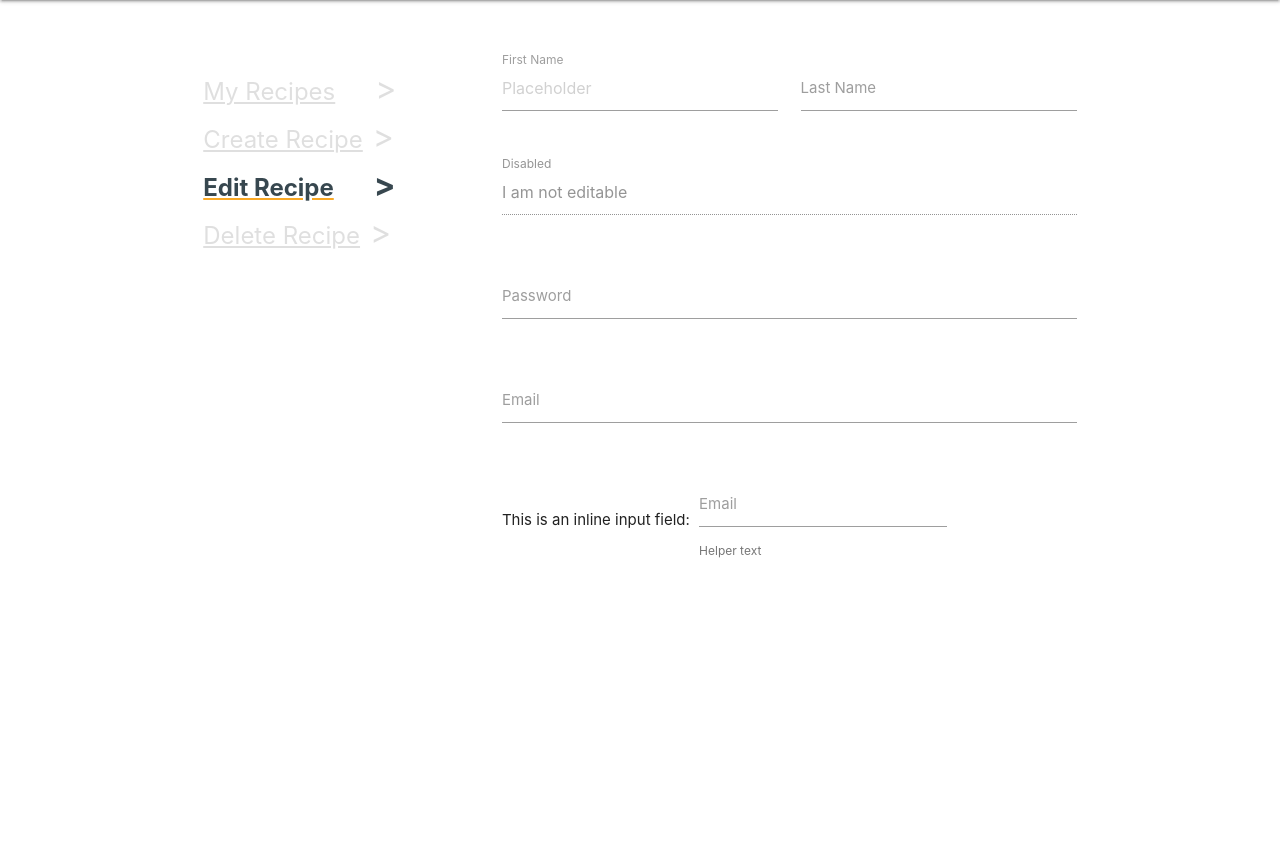
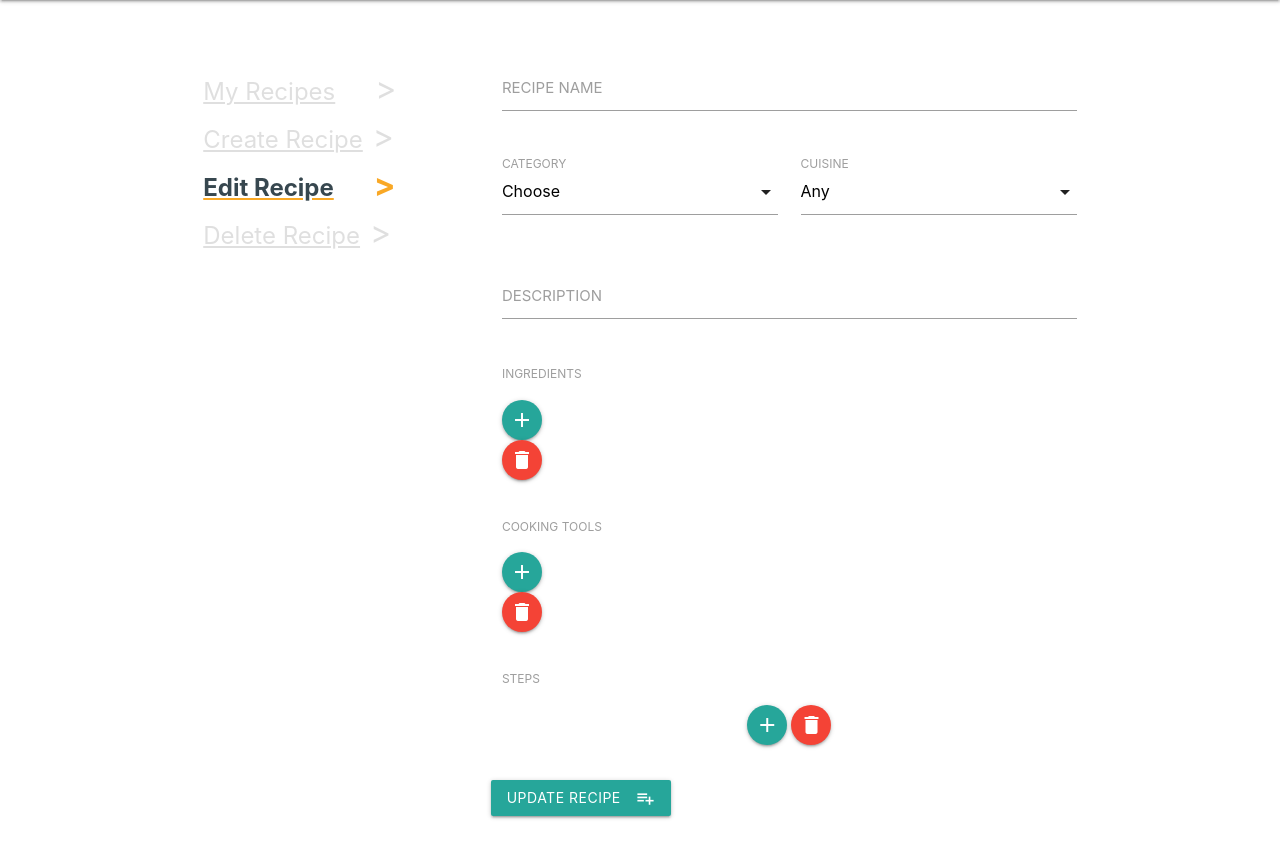
Before and after one commit to wickyakloe/Online-Cookbook, a Flask app: template templates/editrecipe.html in a window 1280 px wide. Shown: the part 64-920 px from the top of the page. Before the commit the page ends 622 px from the top, so only its background shows below. Run offline with Flask 2, Linux system fonts and the light colour scheme; the template is opened without the code that fills it, so the values that code supplies are empty; some libraries are stand-ins or nearby versions.

Commit message:
Populate fields with data based on recipe id and route to update view on submit

```diff
--- a/templates/editrecipe.html
+++ b/templates/editrecipe.html
@@ -2,55 +2,175 @@
 {% block content %}
 <div class="row">
     <div class="col s4">
-    <!-- Grey navigation panel -->
-    <ul class="crudMenu">
+      <a href="#" data-target="mobile-demo" class="sidenav-trigger hide-on-med-and-up burgerIcon"><i class="material-icons">menu</i><p>Create Recipe</p></a>
+      <ul class="crudMenu hide-on-small-only">
           <li><a href="#" class="crudMenuItem">My Recipes</a><span class="right-align chevronMenuItem chevronAlign">></span></li>
           <li><a href="#" class="crudMenuItem">Create Recipe</a><span class="right-align chevronMenuItem">></span></li>
-        <li><a href="#" class="crudMenuItem crudActive">Edit Recipe</a><span class="right-align chevronMenuItem chevronAlign crudActive">></span></li>
+          <li><a href="#" class="crudMenuItem crudActive">Edit Recipe</a><span class="right-align chevronMenuItem chevronAlign chevronActive">></span></li>
           <li><a href="#" class="crudMenuItem">Delete Recipe</a><span class="right-align chevronMenuItem">></span></li>
       </ul>
     </div>
 
-    <div class="col s8">
-    <!-- Teal page content  -->
-    <div class="row valign-wrapper">
+    <ul class="sidenav" id="mobile-demo">
+        <li><a href="#" class="crudMenuItem">My Recipes</a></li>
+        <li><a href="#" class="crudMenuItem crudActive">Create Recipe</a></li>
+        <li><a href="#" class="crudMenuItem">Edit Recipe</a></li>
+        <li><a href="#" class="crudMenuItem">Delete Recipe</a></li>
+     </ul>
+
+    <div class="col s12 m8">
+      <form action="{{ url_for('update_recipe', recipe_id=recipe._id) }}" method="POST">
+        <div class="row">
+          <div class="input-field col s12">
+            <input id="recipe_name" name="recipe_name" type="text" class="validate" value="{{recipe.title}}">
+            <label for="recipe_name">RECIPE NAME</label>
+          </div>
+        </div>
+        <div class="row">
           <div class="input-field col s6">
-              <input placeholder="Placeholder" id="first_name" type="text" class="validate">
-              <label for="first_name">First Name</label>
+            <select>
+              <option value="" disabled selected>Choose</option>
+              <option value="1">Option 1</option>
+              <option value="2">Option 2</option>
+              <option value="3">Option 3</option>
+            </select>
+            <label>CATEGORY</label>
           </div>
           <div class="input-field col s6">
-              <input id="last_name" type="text" class="validate">
-              <label for="last_name">Last Name</label>
+            <select>
+              <option value="" disabled selected>Any</option>
+              <option value="1">Option 1</option>
+              <option value="2">Option 2</option>
+              <option value="3">Option 3</option>
+            </select>
+            <label>CUISINE</label>
           </div>
         </div>
         <div class="row">
           <div class="input-field col s12">
-              <input disabled value="I am not editable" id="disabled" type="text" class="validate">
-              <label for="disabled">Disabled</label>
+            <input id="description" name="description" type="text" class="validate" value="{{recipe.description}}">
+            <label for="desciption">DESCRIPTION</label>
+          </div>
+        </div>
+        <label for="ingredient1">INGREDIENTS</label>
+        <div class="row">
+          {% for ingredientNo, ingredient in recipe.ingredients.items() %}
+          <div class="input-field col s3 {{ingredientNo}}">
+            <input id="{{ingredientNo}}" name="{{ingredientNo}}" type="text" class="validate ingredient" value="{{ingredient}}">
+          </div>
+          {% endfor %}
+          <div class="input-field col s2">
+              <a class="btn-floating waves-effect waves-light" onclick="addIngredient()"><i class="material-icons">add</i></a>
+              <a class="btn-floating waves-effect waves-light red" onclick="removeLastIngredient()"><i class="material-icons">delete</i></a>
+           </div>
+        </div>
+        <label for="cooking_tool1">COOKING TOOLS</label>
+        <div class="row">
+          {% for toolNo, tool in recipe.cooking_tools.items() %}
+          <div class="input-field col s3 {{toolNo}}">
+            <input id="{{toolNo}}" name="{{toolNo}}" type="text" class="validate cooking_tool" value="{{tool}}">
+          </div>
+          {% endfor %}
+          <div class="input-field col s2">
+            <a class="btn-floating waves-effect waves-light" onclick="addTool()"><i class="material-icons">add</i></a>
+            <a class="btn-floating waves-effect waves-light red" onclick="removeLastTool()"><i class="material-icons">delete</i></a>
+          </div>
+        </div>
+        <label for="step1">STEPS</label>
+        <div class="row">
+          {% for stepNo, step in recipe.steps.items() %}
+          <div class="input-field col s12 {{stepNo}}">
+            <span class="prefix">{{stepNo[4]}}</span>
+            <input id="{{stepNo}}" name="{{stepNo}}" type="text" class="validate" value="{{step}}">
+          </div>
+          {% endfor %}
+          <div class="input-field col s12 center-align">
+            <a class="btn-floating waves-effect waves-light" onclick="addStep()"><i class="material-icons">add</i></a>
+            <a class="btn-floating waves-effect waves-light red" onclick="removeLastStep()"><i class="material-icons">delete</i></a>
           </div>
         </div>
         <div class="row">
-            <div class="input-field col s12">
-              <input id="password" type="password" class="validate">
-              <label for="password">Password</label>
+            <button class="btn waves-effect waves-light" type="submit" name="action">Update Recipe
+              <i class="material-icons right">playlist_add</i>
+            </button>
+          </div>
+      </form>
     </div>
 </div>
-          <div class="row">
-            <div class="input-field col s12">
-              <input id="email" type="email" class="validate">
-              <label for="email">Email</label>
-            </div>
-          </div>
-          <div class="row">
-            <div class="col s12">
-              This is an inline input field:
-              <div class="input-field inline">
-                <input id="email_inline" type="email" class="validate">
-                <label for="email_inline">Email</label>
-                <span class="helper-text" data-error="wrong" data-success="right">Helper text</span>
-              </div>
-            </div>
-          </div>
-    </div>
-</div>
+
+<script>
+  function addIngredient(){
+    let i = parseInt($(".ingredient:last").attr('id').slice(10))
+    if(i == 1){
+      i++
+      $(`<div class="input-field col s3 ingredient${i}">
+            <input id="ingredient${i}" name="ingredient${i}" type="text" class="validate ingredient">
+          </div>`).insertAfter(`.ingredient${i-1}`)
+      $('<a class="btn-floating waves-effect waves-light red" onclick="removeLastIngredient()"><i class="material-icons">delete</i></a>').insertAfter("a[onclick='addIngredient()']")
+    } else{
+      i++
+      $(`<div class="input-field col s3 ingredient${i}">
+            <input id="ingredient${i}" name="ingredient${i}" type="text" class="validate ingredient">
+          </div>`).insertAfter(`.ingredient${i-1}`)
+      }
+  }
+
+  function removeLastIngredient(){
+    let i = parseInt($(".ingredient:last").attr('id').slice(10))
+    if(i == 2){
+      $(`.ingredient${i}`).remove()
+      $("a[onclick='removeLastIngredient()']").remove()
+    } else{
+      $(`.ingredient${i}`).remove()
+    }
+  }
+
+  function addTool(){
+    let i = parseInt($(".cooking_tool:last").attr('id').slice(12))
+    if(i == 1){
+      i++
+      $(`<div class="input-field col s3 cooking_tool${i}">
+            <input id="cooking_tool${i}" name="cooking_tool${i}" type="text" class="validate cooking_tool">
+          </div>`).insertAfter(`.cooking_tool${i-1}`)
+      $('<a class="btn-floating waves-effect waves-light red" onclick="removeLastTool()"><i class="material-icons">delete</i></a>').insertAfter("a[onclick='addTool()']")
+    } else{
+      i++
+      $(`<div class="input-field col s3 cooking_tool${i}">
+            <input id="cooking_tool${i}" name="cooking_tool${i}" type="text" class="validate cooking_tool">
+          </div>`).insertAfter(`.cooking_tool${i-1}`)
+      }
+  }
+
+  function removeLastTool(){
+    let i = parseInt($(".cooking_tool:last").attr('id').slice(12))
+    if(i == 2){
+      $(`.cooking_tool${i}`).remove()
+      $("a[onclick='removeLastTool()']").remove()
+    } else{
+      $(`.cooking_tool${i}`).remove()
+    }
+  }
+
+  function addStep(){
+    let i = parseInt($(".prefix:last").html())
+    if(i == 1){
+      i++
+      $(`<div class="input-field col s12 step${i}"><span class="prefix">${i}</span><input id="step${i}" name="step${i}" type="text" class="validate"></div>`).insertAfter(`.step${i-1}`)
+      $('<a class="btn-floating btn-large waves-effect waves-light red" onclick="removeLastStep()"><i class="material-icons">delete</i></a>').insertAfter("a[onclick='addStep()']")
+    } else{
+      i++
+      $(`<div class="input-field col s12 step${i}"><span class="prefix">${i}</span><input id="step${i}" name="step${i}" type="text" class="validate"></div>`).insertAfter(`.step${i-1}`)
+    }
+  }
+
+  function removeLastStep(){
+    let i = parseInt($(".prefix:last").html())
+    if(i == 2){
+      $(`.step${i}`).remove()
+      $("a[onclick='removeLastStep()']").remove()
+    } else{
+      $(`.step${i}`).remove()
+    }
+  }
+</script>
 {% endblock %}
```
Lines whose indentation alone changed are shown as unchanged.
